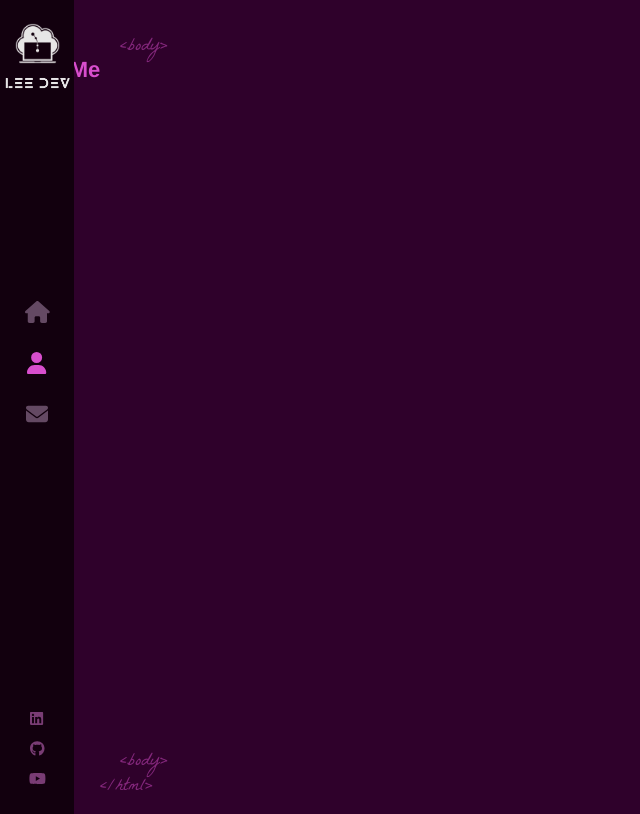
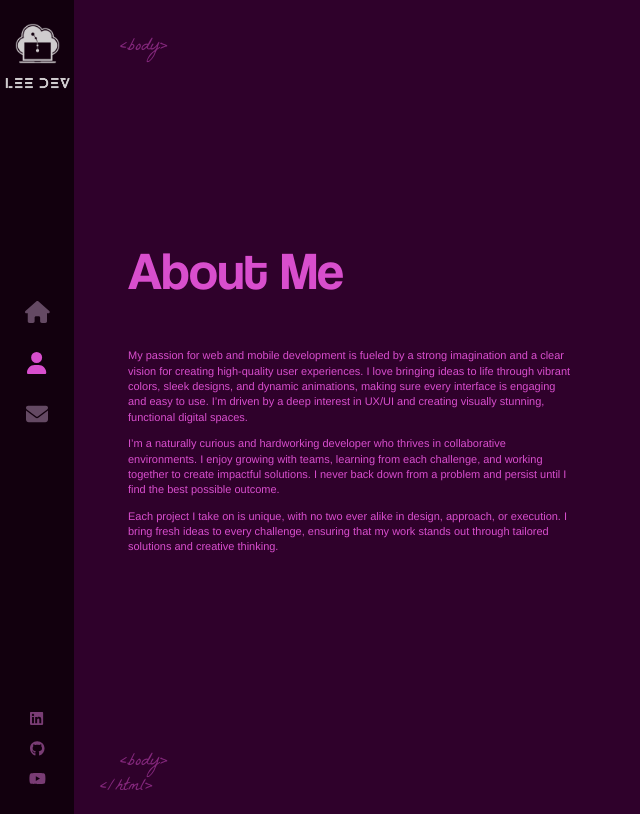
Before and after one commit to LeeDek/Leez, a React (Create React App) app in the folder lees-portfolio/: page /about in a window 1280 px wide. Shown: the whole page, without its empty margins (0-640 px from the left). Built offline with nearby package versions, Linux system fonts and the light colour scheme.

Commit message:
about me

```diff
--- a/lees-portfolio/src/App.js
+++ b/lees-portfolio/src/App.js
@@ -4,6 +4,7 @@ import { Routes, Route } from 'react-router-dom'
 import Layout from './components/Layout'
 import Home from './components/Home'
 import About from './components/About'
+import Contact from './components/Contact'
 
 function App() {
   return (
@@ -12,6 +13,7 @@ function App() {
         <Route path="/" element={<Layout />}>
           <Route index element={<Home />} />
           <Route path="about" element={<About />} />
+          <Route path="contact" element={<Contact />} />
         </Route>
       </Routes>
     </>
--- a/lees-portfolio/src/components/About/index.js
+++ b/lees-portfolio/src/components/About/index.js
@@ -11,6 +11,27 @@ const About = () => {
             idx={15}
           />
         </h1>
+        <p>
+          My passion for web and mobile development is fueled by a strong
+          imagination and a clear vision for creating high-quality user
+          experiences. I love bringing ideas to life through vibrant colors,
+          sleek designs, and dynamic animations, making sure every interface is
+          engaging and easy to use. I’m driven by a deep interest in UX/UI and
+          creating visually stunning, functional digital spaces.
+        </p>
+        <p>
+          I’m a naturally curious and hardworking developer who thrives in
+          collaborative environments. I enjoy growing with teams, learning from
+          each challenge, and working together to create impactful solutions. I
+          never back down from a problem and persist until I find the best
+          possible outcome.
+        </p>
+        <p>
+          Each project I take on is unique, with no two ever alike in design,
+          approach, or execution. I bring fresh ideas to every challenge,
+          ensuring that my work stands out through tailored solutions and
+          creative thinking.
+        </p>
       </div>
     </div>
   )
--- /dev/null
+++ b/lees-portfolio/src/components/Contact/index.js
@@ -0,0 +1,7 @@
+import React from 'react'
+
+const index = () => {
+  return <div>index</div>
+}
+
+export default index
--- a/lees-portfolio/src/components/Layout/index.scss
+++ b/lees-portfolio/src/components/Layout/index.scss
@@ -38,3 +38,26 @@ $lees-pink: #d84ecd;
     animation: fadeIn 1s forwards;
     animation-delay: 1s;
 }
+
+.about-page {
+    .text-zone {
+        position: absolute;
+        left: 10%;
+        top: 50%;
+        transform: translateY(-50%);
+        width: 35%;
+        vertical-align: middle;
+        display: table-cell;
+        max-height: 90%;
+
+        h1 {
+            font-size: 53px;
+            font-family: 'Coolvetica';
+            color: $lees-pink;
+            font-weight: 400;
+            margin-top: 0;
+            position: relative;
+            margin-bottom: 40px;
+        }
+    }
+}
--- a/lees-portfolio/src/components/Sidebar/index.scss
+++ b/lees-portfolio/src/components/Sidebar/index.scss
@@ -12,7 +12,7 @@
     .logo {
         display: block;
         padding: 8px 0;
-        opacity: .9;
+        opacity: .8;
 
         &:hover {
             opacity: 1;
```
Also changed, not shown: lees-portfolio/src/components/Contact/index.scss (added).
